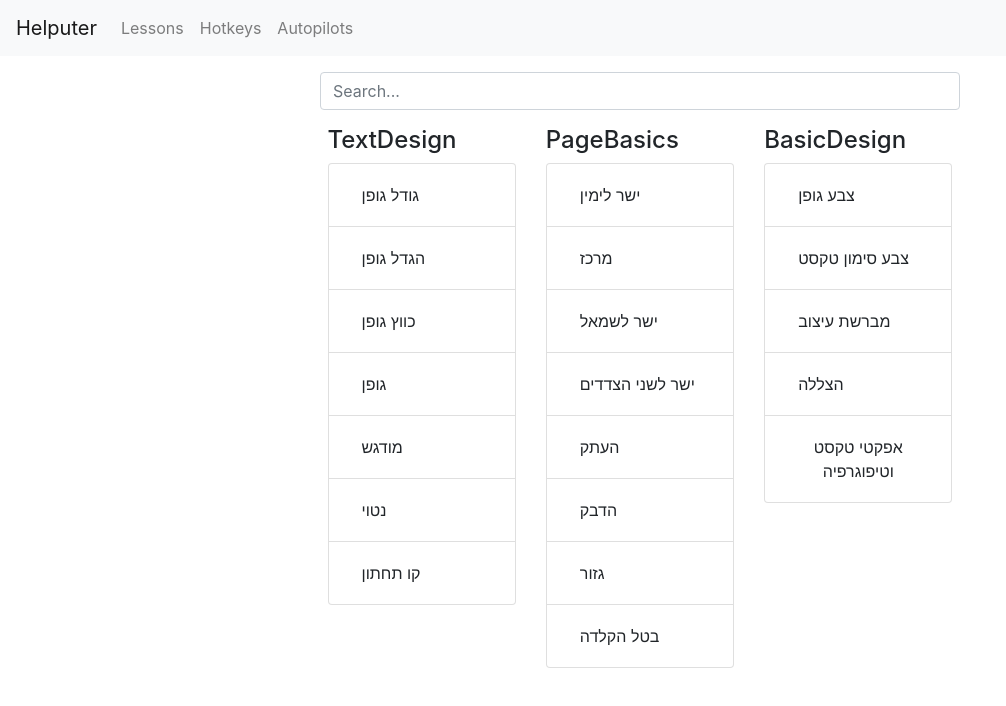
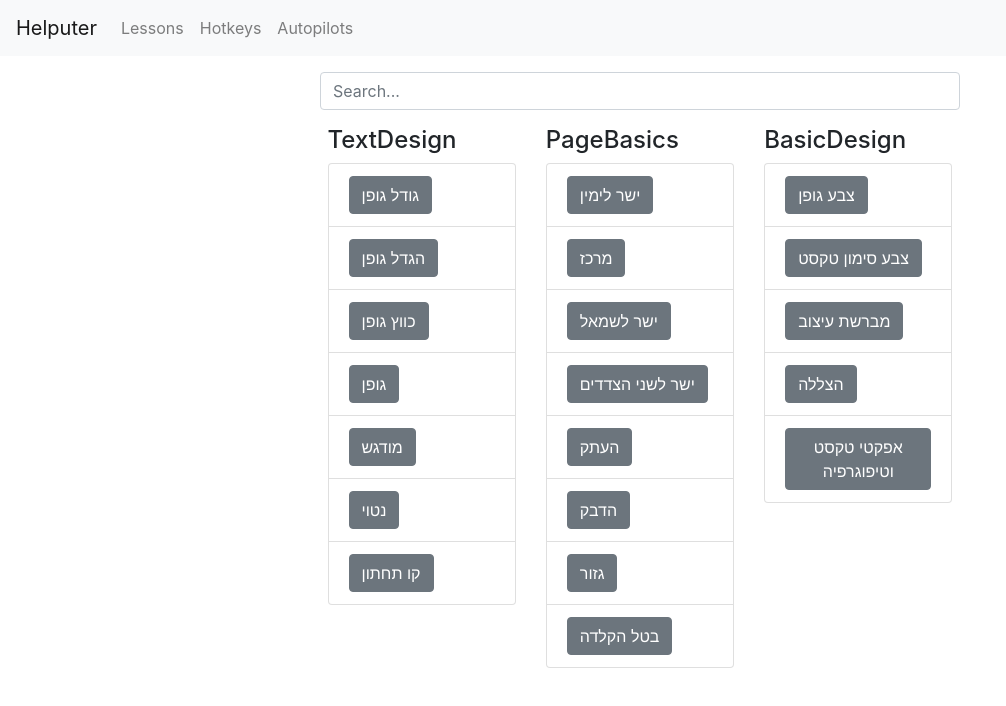
Before and after one commit to ShalomPrinz/HelputerReact, a React (Create React App) app: page / in a window 1280 px wide. Shown: the top 706 px of the page, without its empty margins (0-1006 px from the left). Built offline with nearby package versions, Linux system fonts and the light colour scheme.

Commit message:
extract reusable component: Popover

```diff
--- a/src/components/common/ListGroup.jsx
+++ b/src/components/common/ListGroup.jsx
@@ -1,18 +1,6 @@
 import React, { Component } from "react";
 import PropTypes from "prop-types";
-import Popover from "react-bootstrap/Popover";
-import Button from "react-bootstrap/Button";
-import OverlayTrigger from "react-bootstrap/OverlayTrigger";
-
-const popover = (
-  <Popover id="popover-basic">
-    <Popover.Title as="h3">Popover right</Popover.Title>
-    <Popover.Content>
-      And here's some <strong>amazing</strong> content. It's very engaging.
-      right?
-    </Popover.Content>
-  </Popover>
-);
+import Popover from "./Popover";
 
 class ListGroup extends Component {
   state = { selectedItemValue: "-1" };
@@ -46,13 +34,7 @@ class ListGroup extends Component {
               this.handleItemSelect(item[valueProperty], onItemSelect)
             }
           >
-            <OverlayTrigger
-              trigger="hover"
-              placement="bottom"
-              overlay={popover}
-            >
-              <Button variant="">{item[textProperty]}</Button>
-            </OverlayTrigger>
+            <Popover text={item[textProperty]} />
           </li>
         ))}
       </ul>
--- /dev/null
+++ b/src/components/common/Popover.jsx
@@ -0,0 +1,25 @@
+import React from "react";
+import Popover from "react-bootstrap/Popover";
+import Button from "react-bootstrap/Button";
+import OverlayTrigger from "react-bootstrap/OverlayTrigger";
+
+function AppPopover({ text, title, description = text }) {
+  const overlay = (
+    <Popover id="popover-basic">
+      <Popover.Title as="h3">{title}</Popover.Title>
+      <Popover.Content>{description}</Popover.Content>
+    </Popover>
+  );
+
+  return (
+    <OverlayTrigger
+      trigger={["click", "hover"]}
+      placement="bottom"
+      overlay={overlay}
+    >
+      <Button variant="secondary">{text}</Button>
+    </OverlayTrigger>
+  );
+}
+
+export default AppPopover;
```
